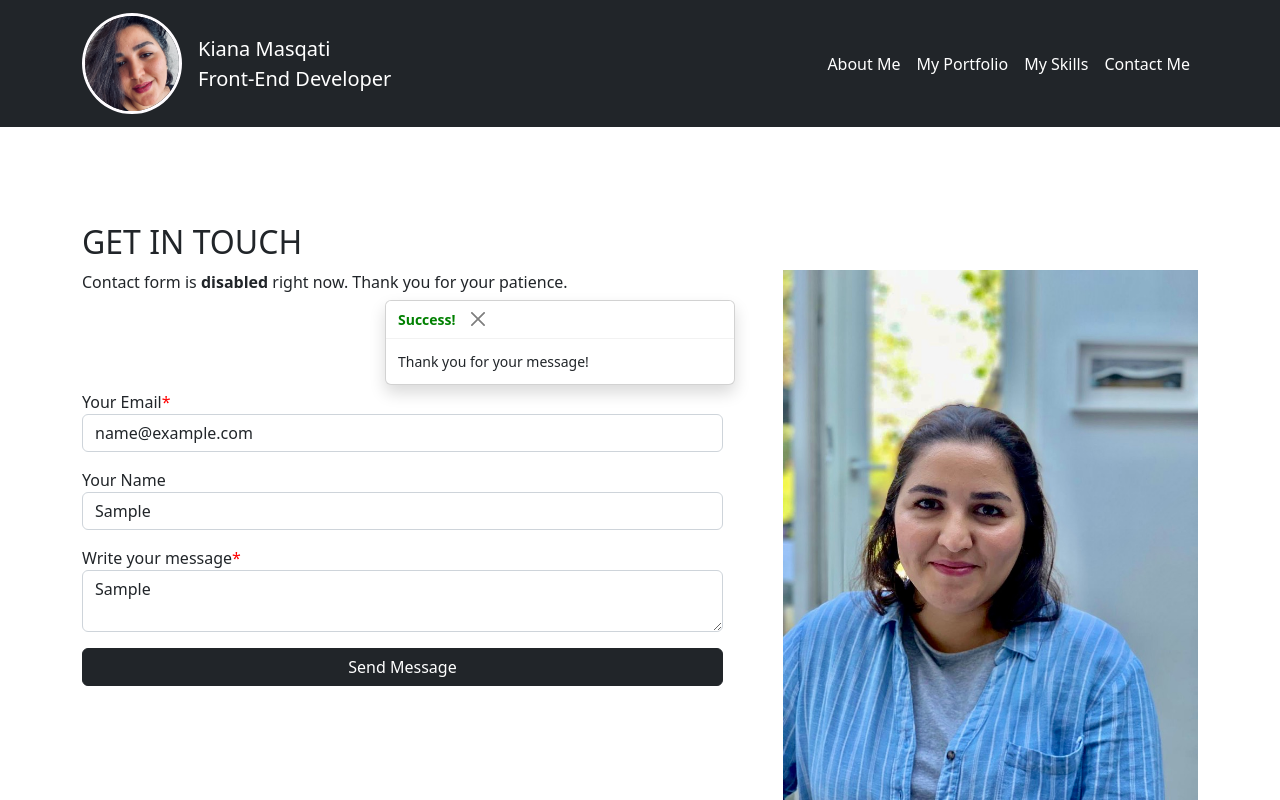
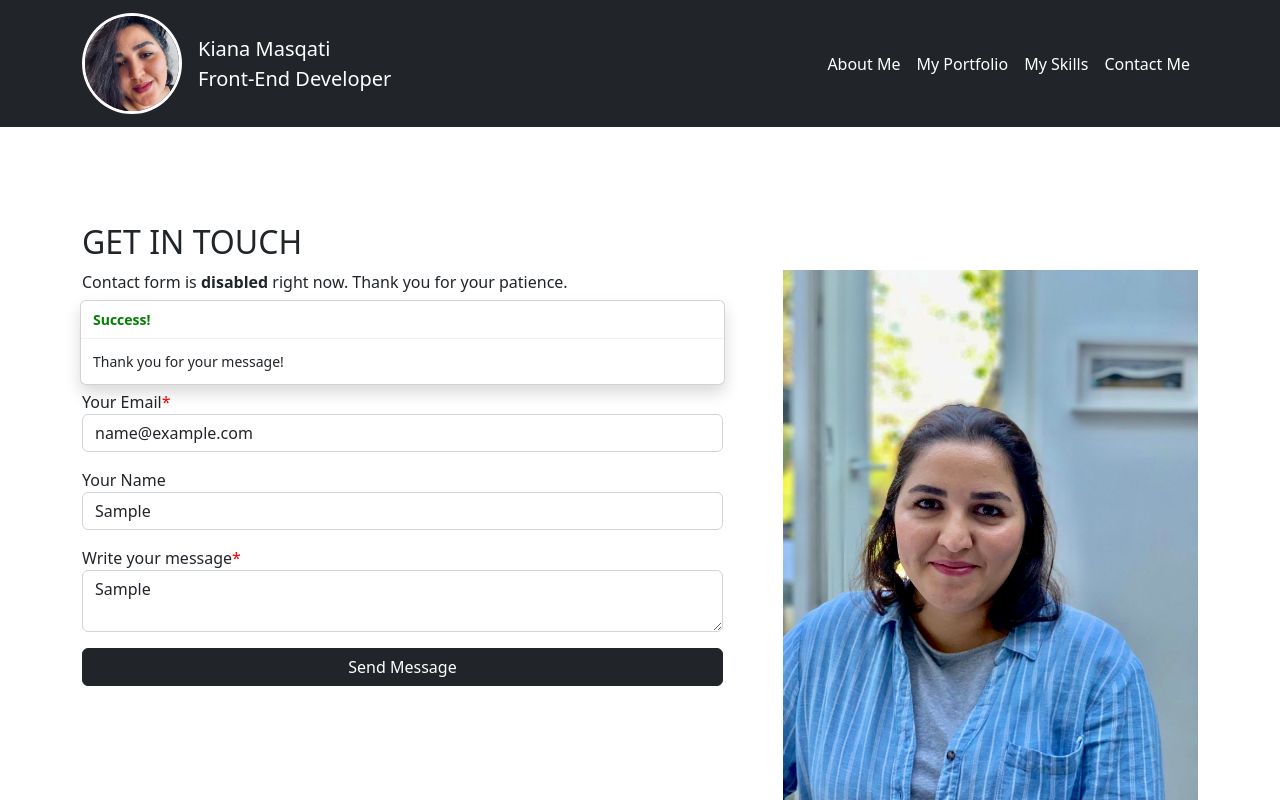
Before and after one commit to KianaMsqt/react-portfolio, a React (Create React App) app: page /react-portfolio/contact in a window 1280 px wide. Both pictures are taken after typing "name@example.com", "Sample", "Sample" into the empty fields and a click on the button "Send Message". Shown: the top 800 px of the page. Built offline with nearby package versions, Linux system fonts and the light colour scheme.

Commit message:
Edit toast styles

```diff
--- a/src/components/Contact/index.jsx
+++ b/src/components/Contact/index.jsx
@@ -28,14 +28,12 @@ function Contact() {
 	const handleFormSubmit = event => {
         event.preventDefault();
         const emailRegex = /^[A-Z0-9._%+-]+@[A-Z0-9.-]+\.[A-Z]{2,4}$/i;
-        // const { email, message } = formData;
 
         if (!emailRegex.test(formData.email)) {
 			// Set an object with properties for the toast message
 			setValidationMessage({ header: "Failed!", text: "Please enter a valid email address.", color: "red" });
 			return;
 		}
-
         if (!formData.message) {
 			// Set an object with properties for the toast message
 			setValidationMessage({ header: "Failed!", text: "Please enter a message.", color: "red" });
@@ -65,14 +63,14 @@ function Contact() {
 					{/* Check if there is something to show in toast */}
 					{validationMessage && (
 						<Toast
-							show={true}
 							style={{
 								position: 'absolute',
 								top: "30px",
-								right: 0,
+								left: "10px",
+								width: "calc(100% - 20px)",
 							}}
 						>
-							<Toast.Header>
+							<Toast.Header closeButton={false}>
 								<strong className="mr-auto" style={{ color: validationMessage.color }}>{validationMessage.header}</strong>
 							</Toast.Header>
 							<Toast.Body>{validationMessage.text}</Toast.Body>
```
